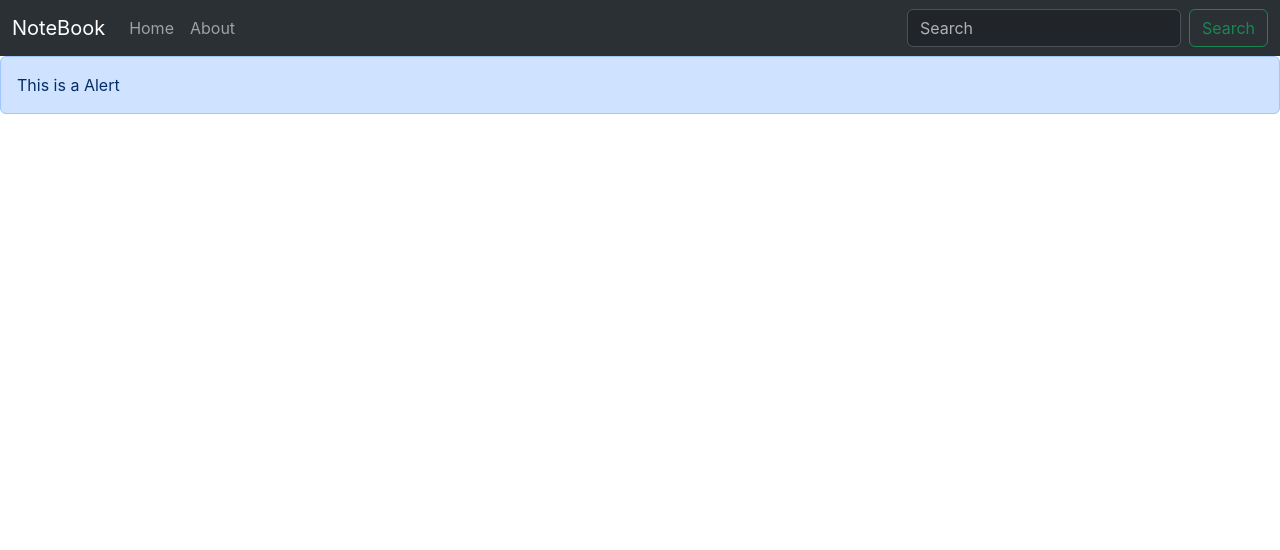
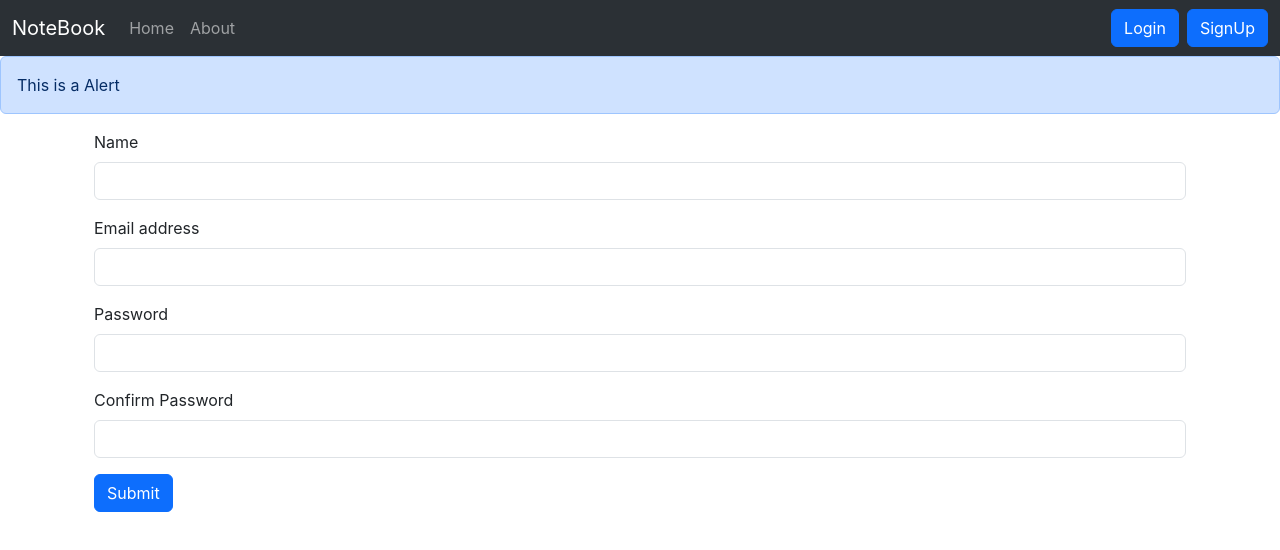
Before and after one commit to mdasif602/NoteBookReactApp, a React (Create React App) app: page /signup in a window 1280 px wide. Shown: the top 550 px of the page. Built offline with nearby package versions, Linux system fonts and the light colour scheme.

Commit message:
created login and signup

```diff
--- a/src/App.js
+++ b/src/App.js
@@ -9,6 +9,8 @@
 import { About } from './components/About';
 import NoteState from './context/notes/NoteState';
 import { Alert } from './components/Alert';
+import {Login} from './components/Login';
+import {Signup} from './components/Signup';
 
 function App() {
   return (
@@ -21,6 +23,8 @@
             <Routes>
               <Route exact path="/" element={<Home />}></Route>
               <Route exact path="/about" element={<About />}></Route>
+              <Route exact path="/login" element={<Login />}></Route>
+              <Route exact path="/signup" element={<Signup />}></Route>
             </Routes>
           </div>
         </Router>
--- /dev/null
+++ b/src/components/Login.js
@@ -0,0 +1,51 @@
+import React, {useState} from 'react'
+import { useNavigate } from 'react-router-dom'
+
+export const Login = ()=> {
+    const [credentials, setCredentials] = useState({email: "", password: ""})
+
+    let navigate = useNavigate();
+
+    const handleSubmit = async (e)=>{
+        e.preventDefault();
+        const response = await fetch("http://localhost:5000/api/auth/login", {
+            method: "POST",
+            headers: {
+              "Content-Type": "application/json",
+            },
+            body: JSON.stringify({"email": credentials.email, "password": credentials.password}),
+          });
+
+          const json = await response.json();
+          console.log(json);
+          if (json.success) {
+            //Save the authToken and redirect
+            localStorage.setItem('token', json.authToken);
+            navigate("/");
+          }else {
+            alert("Invalid Credentials")
+          }
+    }
+
+    const onChange = (e) => {
+        setCredentials({ ...credentials, [e.target.name]: e.target.value })
+        // setPassword({ ...password, [e.target.name]: e.target.value })
+      }
+
+    return (
+        <div>
+            <form onSubmit={handleSubmit}>
+                <div className="mb-3">
+                    <label htmlFor="email" className="form-label">Email address</label>
+                    <input type="email" className="form-control" id="email" name="email" value={credentials.email} onChange={onChange}  aria-describedby="emailHelp" autoComplete="username"/>
+                        <div id="emailHelp" className="form-text">We'll never share your email with anyone else.</div>
+                </div>
+                <div className="mb-3">
+                    <label htmlFor="password" className="form-label" >Password</label>
+                    <input type="password" className="form-control" id="password"  name="password" onChange={onChange} value={credentials.password} autoComplete="current-password"/>
+                </div>
+                <button type="submit" className="btn btn-primary" >Submit</button>
+            </form>
+        </div>
+    )
+}
--- a/src/components/Navbar.js
+++ b/src/components/Navbar.js
@@ -25,8 +25,8 @@
                         </li>
                     </ul>
                     <form className="d-flex" role="search">
-                        <input className="form-control me-2" type="search" placeholder="Search" aria-label="Search" />
-                        <button className="btn btn-outline-success" type="submit">Search</button>
+                        <Link className="btn btn-primary mx-2" to="/login" role="button">Login</Link>
+                        <Link className="btn btn-primary" to="/signup" role="button">SignUp</Link>
                     </form>
                 </div>
             </div>
--- /dev/null
+++ b/src/components/Signup.js
@@ -0,0 +1,61 @@
+import React, {useState} from 'react'
+import { useNavigate } from 'react-router-dom'
+
+export const Signup = () => {
+
+  const [credentials, setCredentials] = useState({name: "", email: "", password: "", cpassword: ""})
+
+    let navigate = useNavigate();
+
+    const handleSubmit = async (e)=>{
+        e.preventDefault();
+        const {name, email, password} = credentials;
+        const response = await fetch("http://localhost:5000/api/auth/createuser", {
+
+            method: "POST",
+            headers: {
+              "Content-Type": "application/json",
+            },
+            body: JSON.stringify({name, email, password}),
+          });
+
+          const json = await response.json();
+          console.log(json);
+          if (json.success) {
+            //Save the authToken and redirect
+            localStorage.setItem('token', json.authToken);
+            navigate("/");
+          }else {
+            alert("Invalid Credentials")
+          }
+    }
+
+    const onChange = (e) => {
+        setCredentials({ ...credentials, [e.target.name]: e.target.value })
+        // setPassword({ ...password, [e.target.name]: e.target.value })
+      }
+
+  return (
+    <div className='container'>
+      <form onSubmit={handleSubmit}>
+        <div className="mb-3">
+          <label htmlFor="name" className="form-label">Name</label>
+          <input type="text" className="form-control" id="name" name= "name" aria-describedby="emailHelp" onChange={onChange} />
+        </div>
+        <div className="mb-3">
+          <label htmlFor="email" className="form-label">Email address</label>
+          <input type="email" className="form-control" id="email" name = "email" aria-describedby="emailHelp" onChange={onChange} />
+        </div>
+        <div className="mb-3">
+          <label htmlFor="password" className="form-label">Password</label>
+          <input type="password" className="form-control" id="password" name= "password" onChange={onChange} minLength={5} required/>
+        </div>
+        <div className="mb-3">
+          <label htmlFor="cpassword" className="form-label">Confirm Password</label>
+          <input type="cpassword" className="form-control" id="cpassword" name= "cpassword" onChange={onChange} minLength={5} required/>
+        </div>
+        <button type="submit" className="btn btn-primary">Submit</button>
+      </form>
+    </div>
+  )
+}
--- a/src/context/notes/NoteState.js
+++ b/src/context/notes/NoteState.js
@@ -43,8 +43,8 @@
 
 
     //Client side logic
-    console.log("Fetching all notes")
-    console.log(res)
+    // console.log("Fetching all notes")
+    // console.log(res)
     setNotes(res);
   }
 
```
Also changed, not shown: 1 other file (tests, documents, lock files or other folders).
